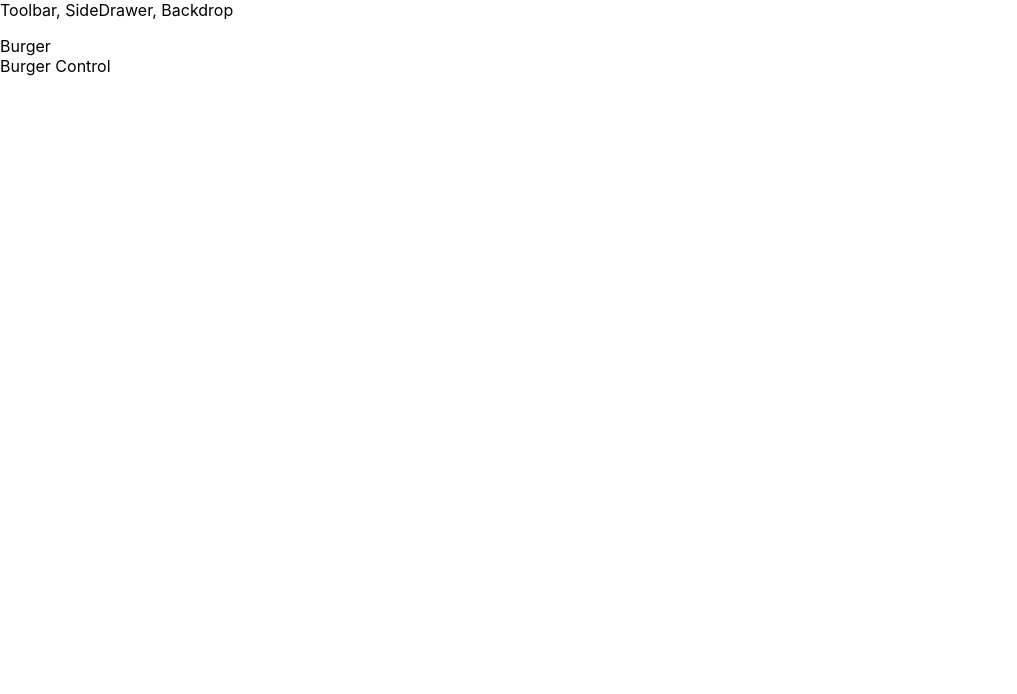
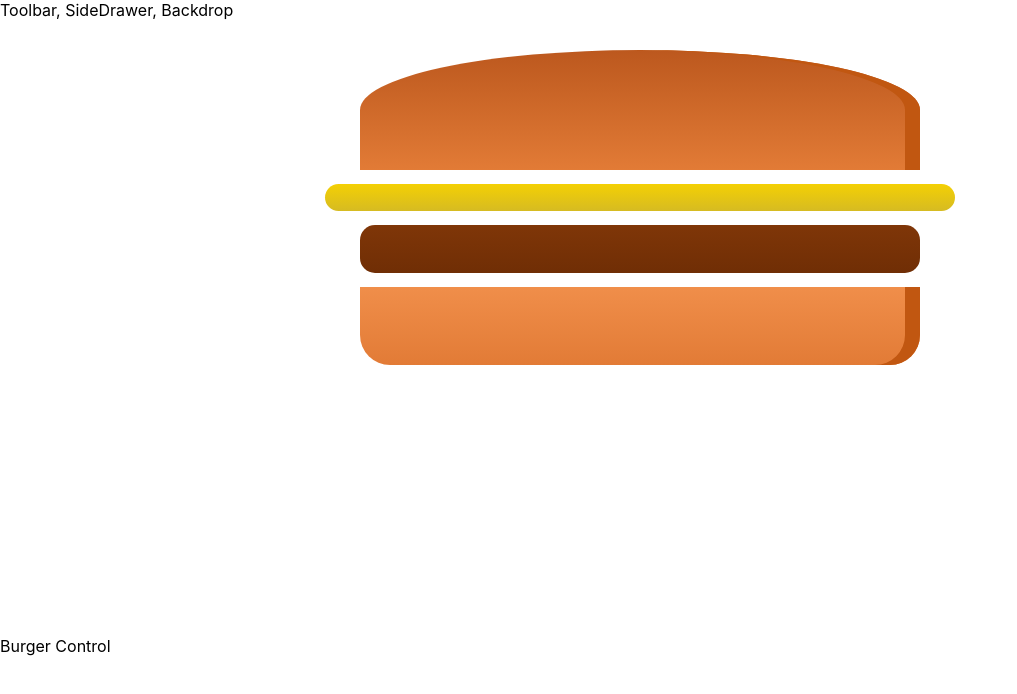
Before and after one commit to torikraju/react, a React (Create React App) app in the folder burger-project/: page / in a window 1280 px wide. Shown: the top 694 px of the page, without its empty margins (0-1017 px from the left). Built offline with nearby package versions, Linux system fonts and the light colour scheme.

Commit message:
111 Starting the Burger Component

```diff
--- a/burger-project/src/components/Burger/Burger.js
+++ b/burger-project/src/components/Burger/Burger.js
@@ -1 +1,16 @@
 import React from 'react';
+import styles from './Burger.module.css';
+import BurgerIngredient from './BurgerIngredient/BurgerIngredient'
+
+const burger = (props) => {
+    return (
+        <div className={styles.Burger}>
+            <BurgerIngredient type='bread-top'/>
+            <BurgerIngredient type='cheese'/>
+            <BurgerIngredient type='meat'/>
+            <BurgerIngredient type='bread-bottom'/>
+        </div>
+    );
+}
+
+export default burger;
--- /dev/null
+++ b/burger-project/src/components/Burger/Burger.module.css
@@ -0,0 +1,30 @@
+.Burger {
+    width: 100%;
+    margin: auto;
+    height: 250px;
+    overflow: auto;
+    text-align: center;
+    font-weight: bold;
+    font-size: 1.2rem;
+}
+
+@media (min-width: 500px) and (min-height: 400px) {
+    .Burger {
+        width: 350px;
+        height: 300px;
+    }
+}
+
+@media (min-width: 500px) and (min-height: 401px) {
+    .Burger {
+        width: 450px;
+        height: 400px;
+    }
+}
+
+@media (min-width: 1000px) and (min-height: 700px) {
+    .Burger {
+        width: 700px;
+        height: 600px;
+    }
+}
--- a/burger-project/src/components/Burger/BurgerIngredient/BurgerIngredient.js
+++ b/burger-project/src/components/Burger/BurgerIngredient/BurgerIngredient.js
@@ -1,46 +1,44 @@
 import React, {Component} from 'react';
-import styles from './BurgerIngredient.css'
+import styles from './BurgerIngredient.module.css'
 import PropTypes from 'prop-types';
 
 
 class BurgerIngredient extends Component {
-    render() {
+    render () {
         let ingredient = null;
 
-        switch (this.props.type) {
-            case ('bread-bottom'):
+        switch ( this.props.type ) {
+            case ( 'bread-bottom' ):
                 ingredient = <div className={styles.BreadBottom}></div>;
                 break;
-            case ('bread-top'):
+            case ( 'bread-top' ):
                 ingredient = (
-                    <div className={styles.BreadTop}>
-                        <div className={styles.Seeds1}></div>
-                        <div className={styles.Seeds2}></div>
-                    </div>
+                    <div className={styles.BreadTop}></div>
                 );
                 break;
-            case ('meat'):
+            case ( 'meat' ):
                 ingredient = <div className={styles.Meat}></div>;
                 break;
-            case ('cheese'):
+            case ( 'cheese' ):
                 ingredient = <div className={styles.Cheese}></div>;
                 break;
-            case ('bacon'):
+            case ( 'bacon' ):
                 ingredient = <div className={styles.Bacon}></div>;
                 break;
-            case ('salad'):
+            case ( 'salad' ):
                 ingredient = <div className={styles.Salad}></div>;
                 break;
             default:
                 ingredient = null;
         }
+
         return ingredient;
     }
 }
 
 BurgerIngredient.propTypes = {
     type: PropTypes.string.isRequired
-}
+};
 
 
 export default BurgerIngredient;
--- a/burger-project/src/containers/BurgerBuilder/BurgerBuilder.js
+++ b/burger-project/src/containers/BurgerBuilder/BurgerBuilder.js
@@ -1,11 +1,12 @@
 import React, {Component} from 'react';
 import Aux from '../../hoc/Auxiliary'
+import Burger from '../../components/Burger/Burger'
 
 class BurgerBuilder extends Component {
     render() {
         return (
             <Aux>
-                <div>Burger</div>
+                <Burger/>
                 <div>Burger Control</div>
             </Aux>
         );
```
Also changed, not shown: burger-project/src/components/Burger/BurgerIngredient/BurgerIngredient.module.css (renamed from burger-project/src/components/Burger/BurgerIngredient/BurgerIngredient.css).
